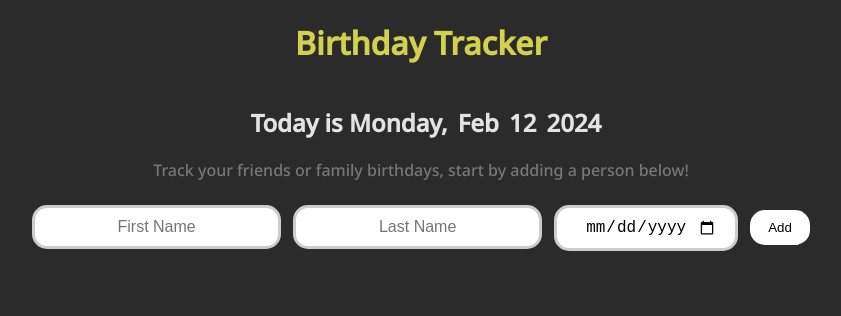
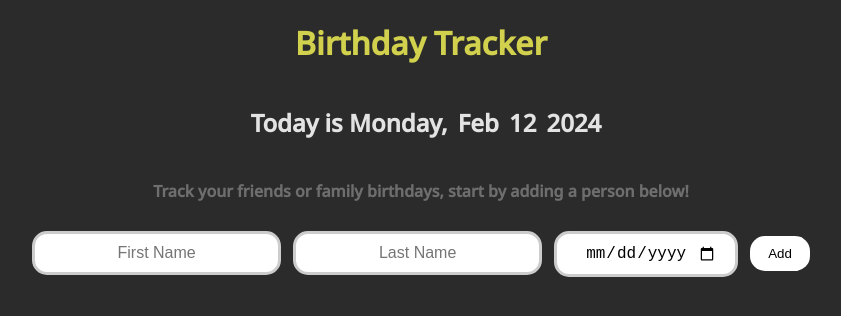
Before and after one commit to bettaburger/birthday-list, a React (Create React App) app in the folder client/: page / in a window 1280 px wide. Shown: the top 316 px of the page, without its empty margins (219-1060 px from the left). Built offline with nearby package versions, Linux system fonts and the light colour scheme.

Commit message:
persist state to localstorage

```diff
--- a/client/src/App.css
+++ b/client/src/App.css
@@ -36,3 +36,7 @@ h3:hover{
   color: rgb(228, 227, 227);
   font-size: 50;
 }
+
+h4 {
+  color: rgb(110, 110, 110);
+}
--- a/client/src/App.js
+++ b/client/src/App.js
@@ -3,10 +3,12 @@ import Time from './components/Time.js';
 import List from './components/List.js';
 
 function App() {
+
   return (
     <div className="App">
       <h1>Birthday Tracker</h1>
       <Time/>
+      <h4>Track your friends or family birthdays, start by adding a person below!</h4>
       <div className="item">
         <List/>
       </div>
--- a/client/src/components/List.js
+++ b/client/src/components/List.js
@@ -1,4 +1,4 @@
-import React, { useState } from 'react'
+import React, { useState, useEffect } from 'react'
 import styles from "../styles/listItem.css"
 import axios from 'axios'
 
@@ -8,9 +8,17 @@ function List() {
     const [firstName, setFirstName] = useState('');      // First names.
     const [lastName, setLastName] = useState('');        // Last names.
     const [date, setDate] = useState('');                // Dates.
-    const [birthday, setBirthday] = useState([]);        // Birthdays.
+    const [birthday, setBirthday] = useState([]);        // Birthday items.
     const [warning, setWarning] = useState('');          // No input warning.
     const [add, setAdd] = useState('');                  // Birthday has been added.
+
+    useEffect(() => {
+        setBirthday(JSON.parse(window.localStorage.getItem('birthday')));
+    }, [])
+
+    useEffect(() => {
+        window.localStorage.setItem('birthday', JSON.stringify(birthday))
+    },[birthday])
 
     const axiosPostData = async() => {
         const postData = {
@@ -35,6 +43,7 @@ function List() {
                 setDate('');
                 setWarning('');
                 setAdd('');
+                //console.info(birthday);
             }
             setAdd('');
             axiosPostData();
@@ -62,8 +71,6 @@ function List() {
     <div>
         <form onSubmit={handleSubmit}>
             <div>
-               <label> Track your friends or family birthdays, start by adding a person below!
-                <p></p>
                 <input
                     type="text"
                     placeholder="First Name"
@@ -82,12 +89,12 @@ function List() {
                     onChange={handleDate}
                     />
                     <button type="add">Add</button>
-               </label>
             </div>
         </form>
 
-        <p style={{ color: '#a42525' }}>{warning}</p>
-        <p>{add}</p>
+            <h4 style={{ color: '#a42525' }}>{warning}</h4>
+            <h4>{add}</h4>
+            {console.log(birthday)}
 
             {birthday.map((birthday, index) => (
                 <div key = {index}>
@@ -101,8 +108,5 @@ function List() {
             </div>
             ))}
     </div>
- )
-}
-
-
+    )}
     export default List
```
Lines whose indentation alone changed are shown as unchanged.
